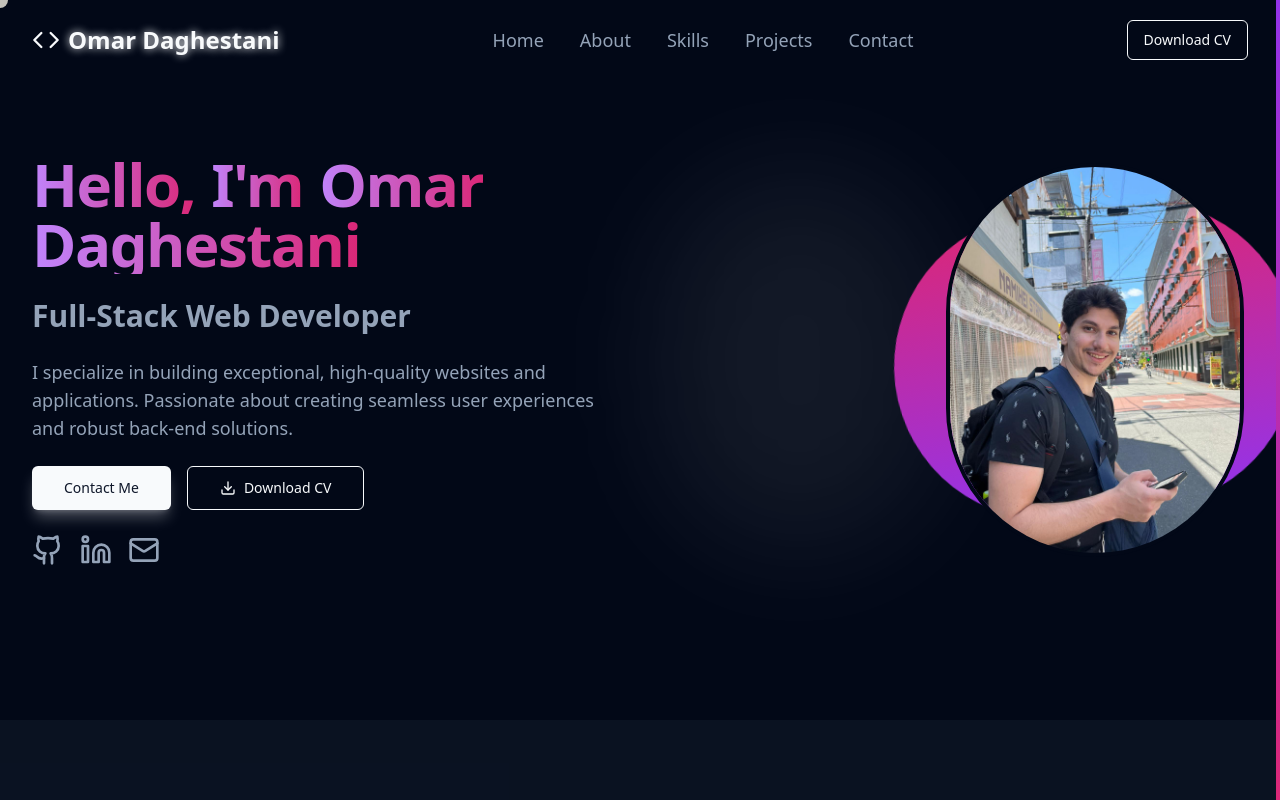
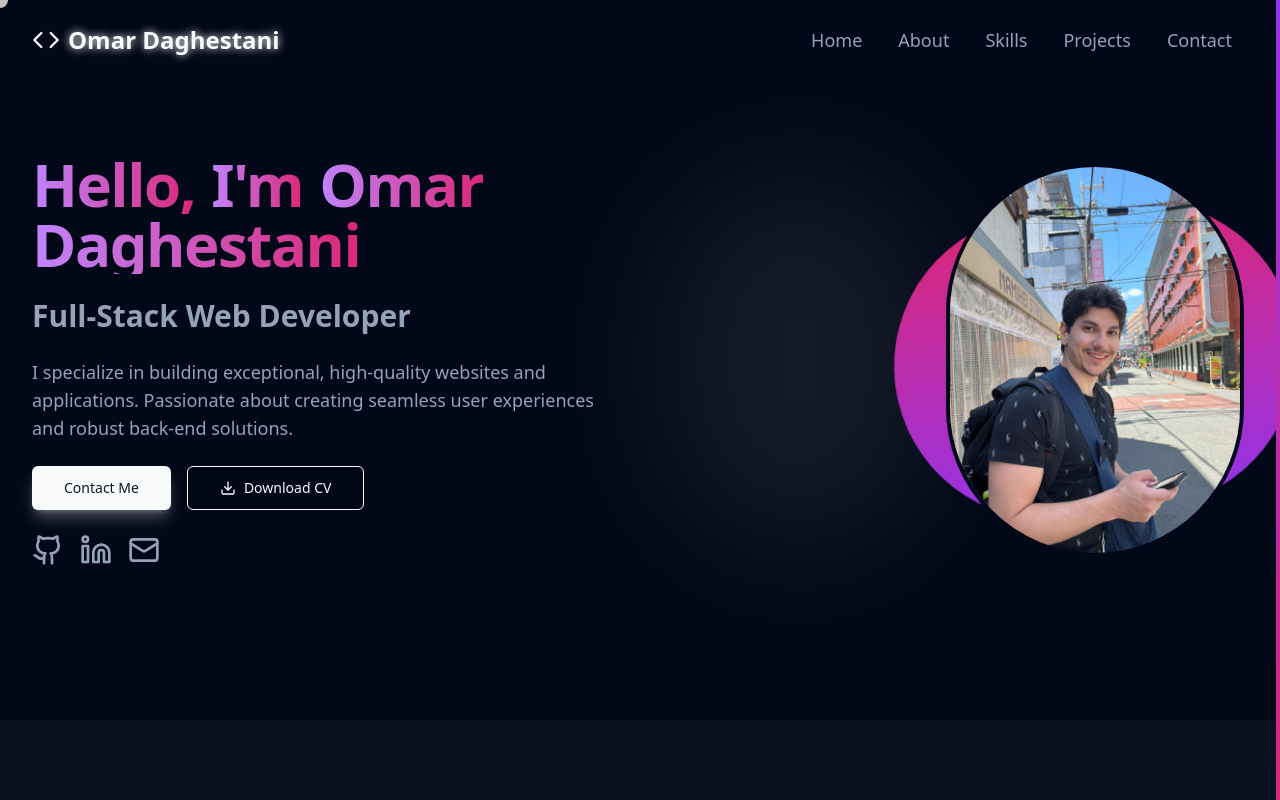
Before and after one commit to OmarDaghestani/Omar-Daghestani-2025, a Next.js app: page / in a window 1280 px wide. Shown: the top 800 px of the page. Built offline with nearby package versions, Linux system fonts and the light colour scheme.

Commit message:
refactor: removed redundant CV download from navbar - kept only in hero section for better UX and cleaner design

```diff
--- a/components/header.tsx
+++ b/components/header.tsx
@@ -1,29 +1,31 @@
 "use client";
 
 import { useState, useContext } from "react";
-import { Button } from "@/components/ui/button";
+import { Button } from "./ui/button";
 import { Menu, X, Code } from "lucide-react";
 import { CursorContext } from "./cursor-context";
-import { useScroll } from "@/hooks/use-scroll";
-import { NAVIGATION_LINKS, RESUME_URL } from "@/lib/constants";
+import { scrollToSection } from "@/lib/scroll-utils";
+import { NAVIGATION_LINKS } from "@/lib/constants";
 
 export function Header() {
   const [isMenuOpen, setIsMenuOpen] = useState(false);
   const { setVariant } = useContext(CursorContext);
-  const { isScrolled, handleNavLinkClick } = useScroll();
 
-  const handleMenuToggle = () => setIsMenuOpen(!isMenuOpen);
-  const handleMenuClose = () => setIsMenuOpen(false);
+  const handleNavClick = (e: React.MouseEvent, targetId: string) => {
+    e.preventDefault();
+    scrollToSection(targetId);
+    setIsMenuOpen(false);
+  };
 
-  const handleNavClick = (e: React.MouseEvent, href: string) => {
-    handleNavLinkClick(e, href, handleMenuClose);
+  const handleMenuToggle = () => {
+    setIsMenuOpen(!isMenuOpen);
   };
 
   return (
     <header
       className={`fixed top-0 left-0 right-0 z-50 transition-all duration-300 ${
-        isScrolled || isMenuOpen
-          ? "bg-background/80 backdrop-blur-2xl border-b border-white/10"
+        isMenuOpen
+          ? "bg-background/95 backdrop-blur-md border-b border-white/10"
           : "bg-transparent"
       }`}
     >
@@ -56,21 +58,6 @@ export function Header() {
               </button>
             ))}
           </nav>
-
-          {/* Download CV Button */}
-          <div className="hidden md:block">
-            <Button
-              asChild
-              variant="outline"
-              className="border-primary text-primary hover:bg-primary hover:text-primary-foreground bg-transparent transition-all duration-300 hover:shadow-[0_0_20px_hsl(var(--primary))] cursor-default"
-              onMouseEnter={() => setVariant("hover")}
-              onMouseLeave={() => setVariant("default")}
-            >
-              <a href={RESUME_URL} download>
-                Download CV
-              </a>
-            </Button>
-          </div>
 
           {/* Mobile Menu Toggle */}
           <div className="md:hidden">
@@ -107,16 +94,6 @@ export function Header() {
                 {link.label}
               </button>
             ))}
-            <Button
-              asChild
-              className="mt-4 border-primary text-primary hover:bg-primary hover:text-primary-foreground cursor-default"
-              onMouseEnter={() => setVariant("hover")}
-              onMouseLeave={() => setVariant("default")}
-            >
-              <a href={RESUME_URL} download>
-                Download CV
-              </a>
-            </Button>
           </nav>
         </div>
       )}
```
